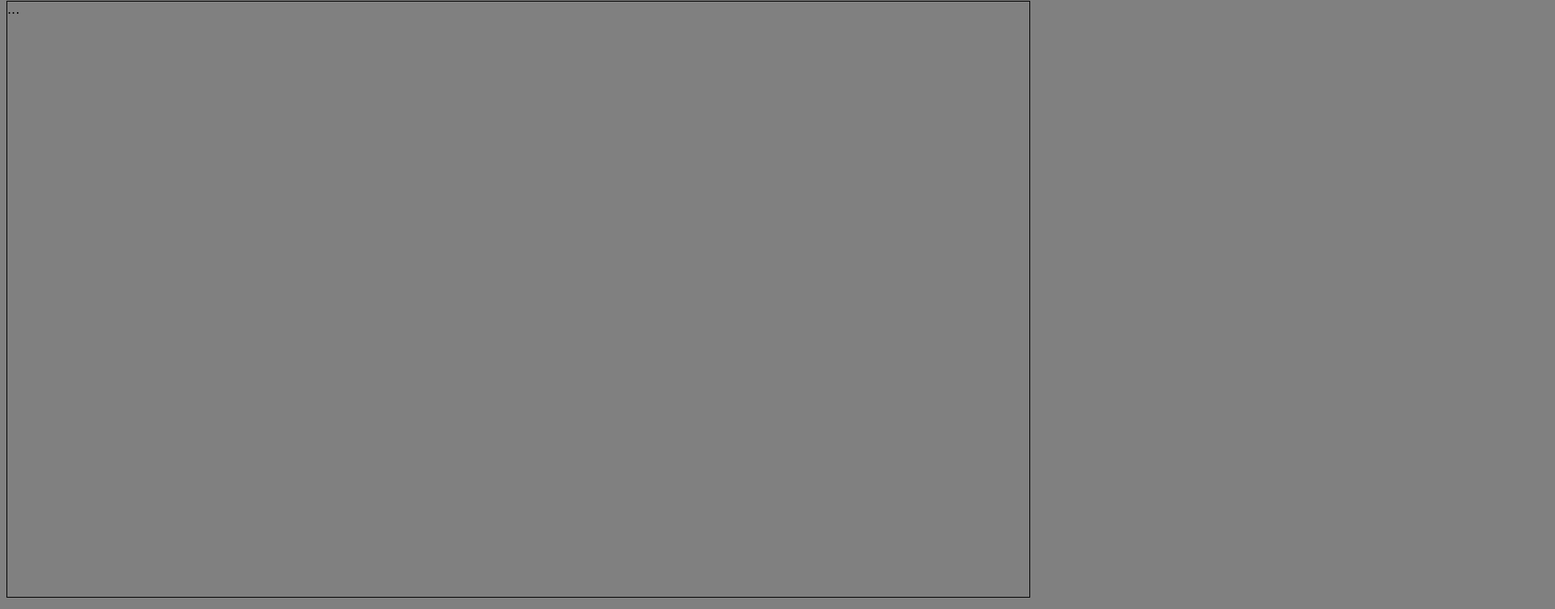
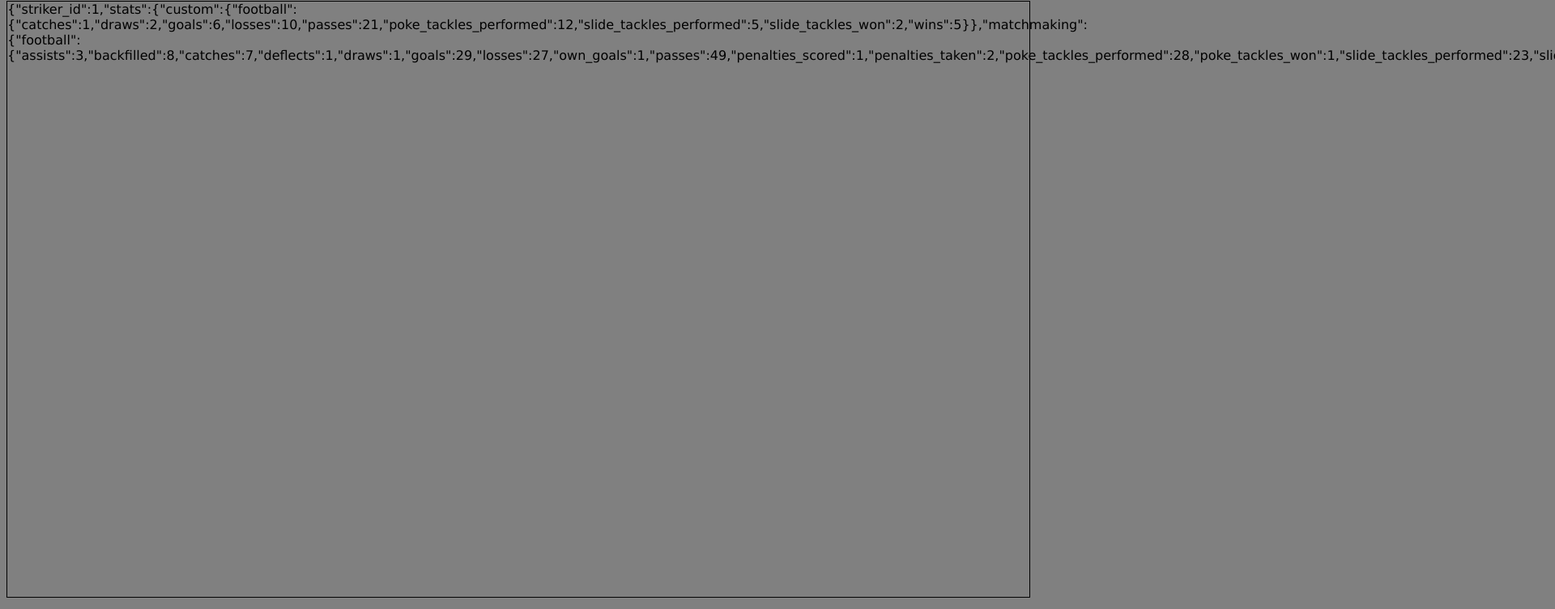
Before and after one commit to jotalamp/jotalamp.github.io, a plain HTML site: page index.html in a window 1280 px wide. Shown: the part 47-800 px from the top of the page at 81% size, 1920 px wide, since content can reach past the window. Drawn offline with Linux system fonts and the light colour scheme.

Commit message:
Example Json data added

```diff
--- a/index.html
+++ b/index.html
@@ -8,7 +8,7 @@
 <body>
 
     <h1>My Strikers Club player</h1>
-    <p>...</p>
+    <p>{"striker_id":1,"stats":{"custom":{"football":{"catches":1,"draws":2,"goals":6,"losses":10,"passes":21,"poke_tackles_performed":12,"slide_tackles_performed":5,"slide_tackles_won":2,"wins":5}},"matchmaking":{"football":{"assists":3,"backfilled":8,"catches":7,"deflects":1,"draws":1,"goals":29,"losses":27,"own_goals":1,"passes":49,"penalties_scored":1,"penalties_taken":2,"poke_tackles_performed":28,"poke_tackles_won":1,"slide_tackles_performed":23,"slide_tackles_won":3,"wins":15}}}}</p>
 
 </body>
 
```
